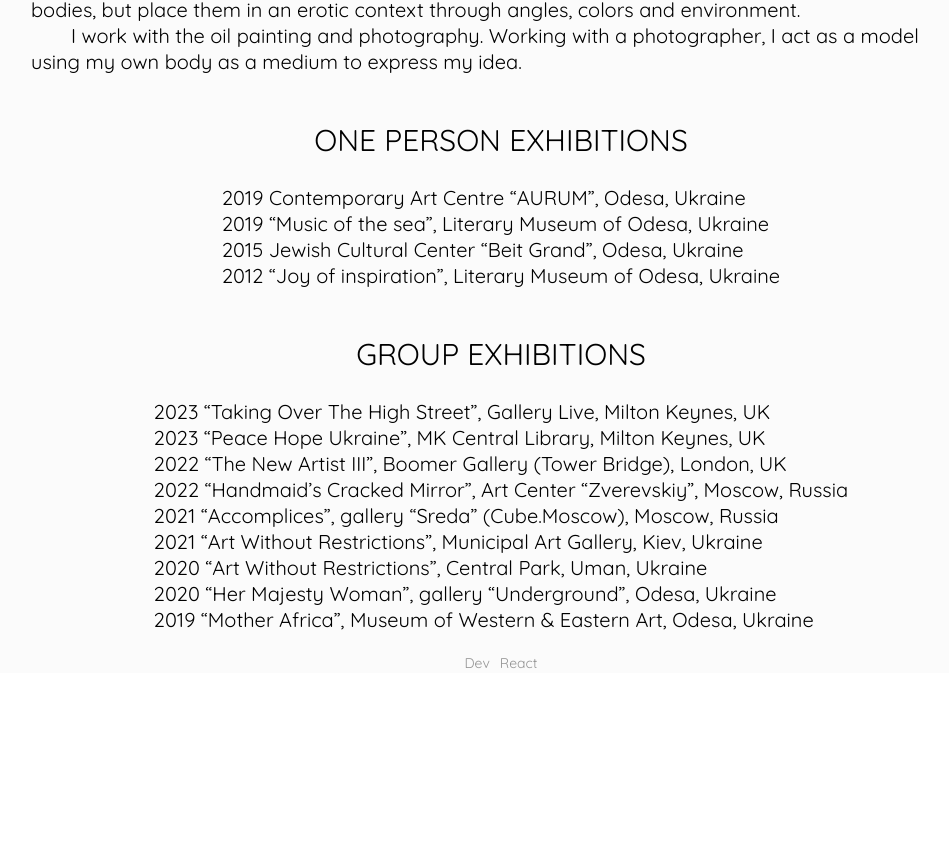
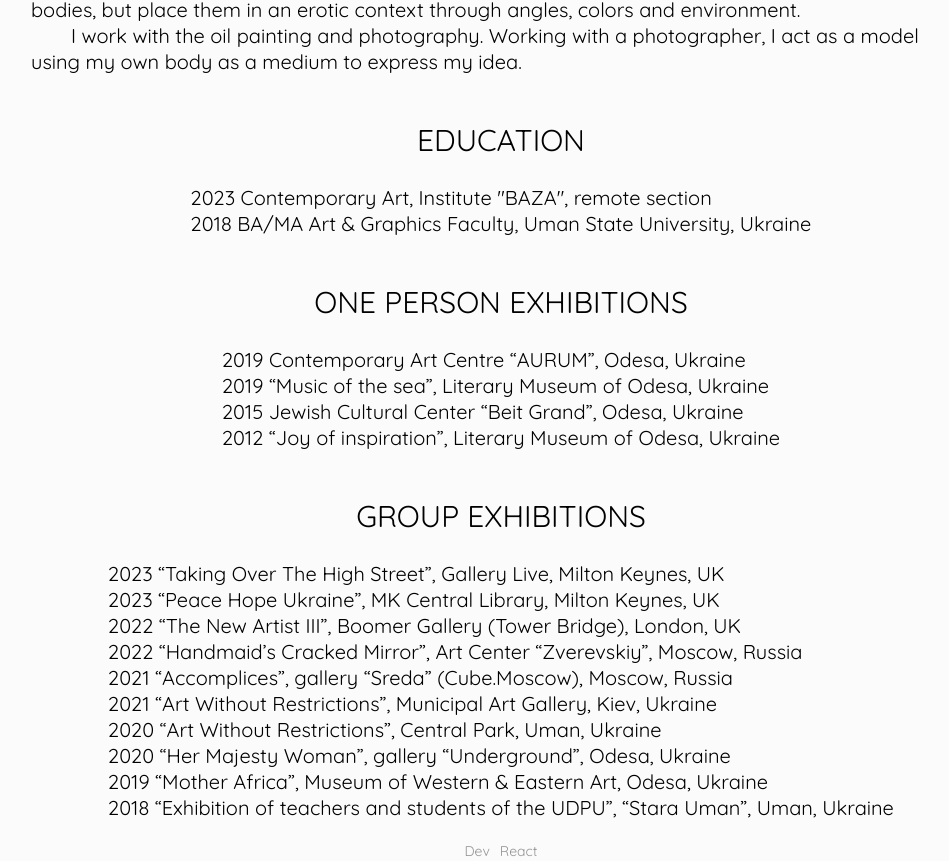
Before and after one commit to relhfox/annali, a React (Create React App) app: page /about in a window 1280 px wide. Shown: the part 635-1496 px from the top of the page, without its empty margins (139-1088 px from the left). Before the commit the page ends 1308 px from the top, so only its background shows below. Built offline with nearby package versions, Linux system fonts and the light colour scheme; the HTML template or start-up script is replaced by a standard one.

Commit message:
Education section updated

```diff
--- a/src/pages/About.jsx
+++ b/src/pages/About.jsx
@@ -12,6 +12,15 @@ export default function About() {
                 <p>My art practice is leaded by my life experience of being a disabled person in Ukraine. By shedding light on the lives of persons with health issues, I want to bring disabled people into the art world from which we’ve always been excluded.</p>
                 <p>Using tools and strategies related to oil painting, digital media and commercial photography I strive to explore the role of stereotypes in the perception of the beauty and sexuality of people with disability. I am looking for the boundaries beyond which we start to be sexually attractive to each other. By creating a conflict between imperfection and attractiveness, I focus on the flaws of the bodies, but place them in an erotic context through angles, colors and environment.</p>
                 <p>I work with the oil painting and photography. Working with a photographer, I act as a model using my own body as a medium to express my idea.</p>
+            </div>
+
+            <div className='currpage__head'>
+                <h2>EDUCATION</h2>
+            </div>
+
+            <div className='currpage__body exhibit'>
+                <p>2023 Contemporary Art, Institute "BAZA", remote section</p>
+                <p>2018 BA/MA Art & Graphics Faculty, Uman State University, Ukraine</p>
             </div>
 
             <div className='currpage__head'>
@@ -39,6 +48,7 @@ export default function About() {
                 <p>2020 “Art Without Restrictions”, Central Park, Uman, Ukraine</p>
                 <p>2020 “Her Majesty Woman”, gallery “Underground”, Odesa, Ukraine</p>
                 <p>2019 “Mother Africa”, Museum of Western & Eastern Art, Odesa, Ukraine</p>
+                <p>2018 “Exhibition of teachers and students of the UDPU”, “Stara Uman”, Uman, Ukraine</p>
             </div>
 
         </div>
--- a/src/pages/Press.jsx
+++ b/src/pages/Press.jsx
@@ -11,6 +11,7 @@ export default function Press() {
       <div className='currpage__body statement link'>
         <p><a href='https://typography-worldwide.org/en/2023/02/16/second-life-en/' target="_blank">Translocal Dialogues on Home, Migration and Solidarity, Typography, February 2023 &#128279;</a></p>
         <p><a href='https://syg.ma/@iana-sidorkina/the-edge-of-sexuality' target="_blank">Anna Li: The Edge of Sexuality, Sygma, 25 April 2022 &#128279;</a></p>
+        <p><a href='https://www.theartnewspaper.com/2022/04/22/the-ukrainian-artist-making-disability-visible-through-painting-and-photography' target="_blank">The Ukrainian artist making disability visible through painting and photography, The Art Newspaper, 22 April 2022 &#128279;</a></p>
       </div>
 
     </div>
```
